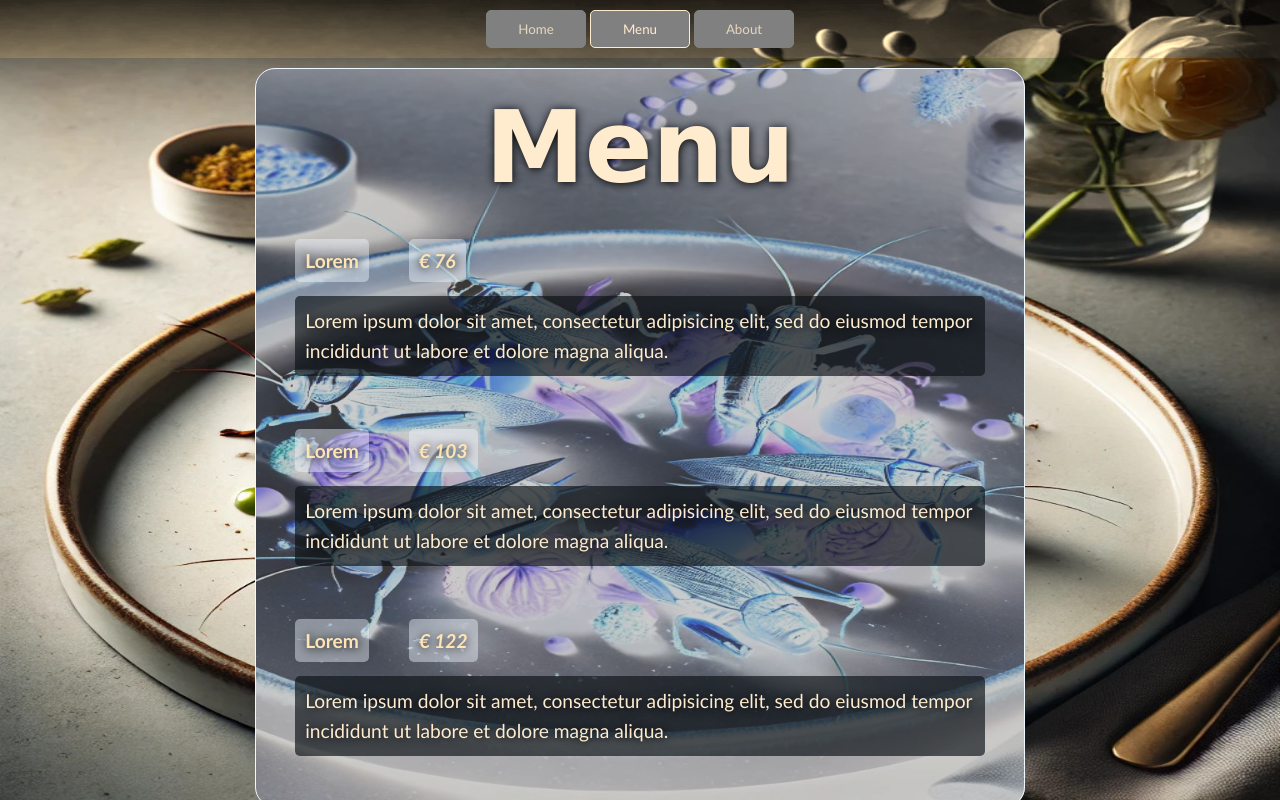
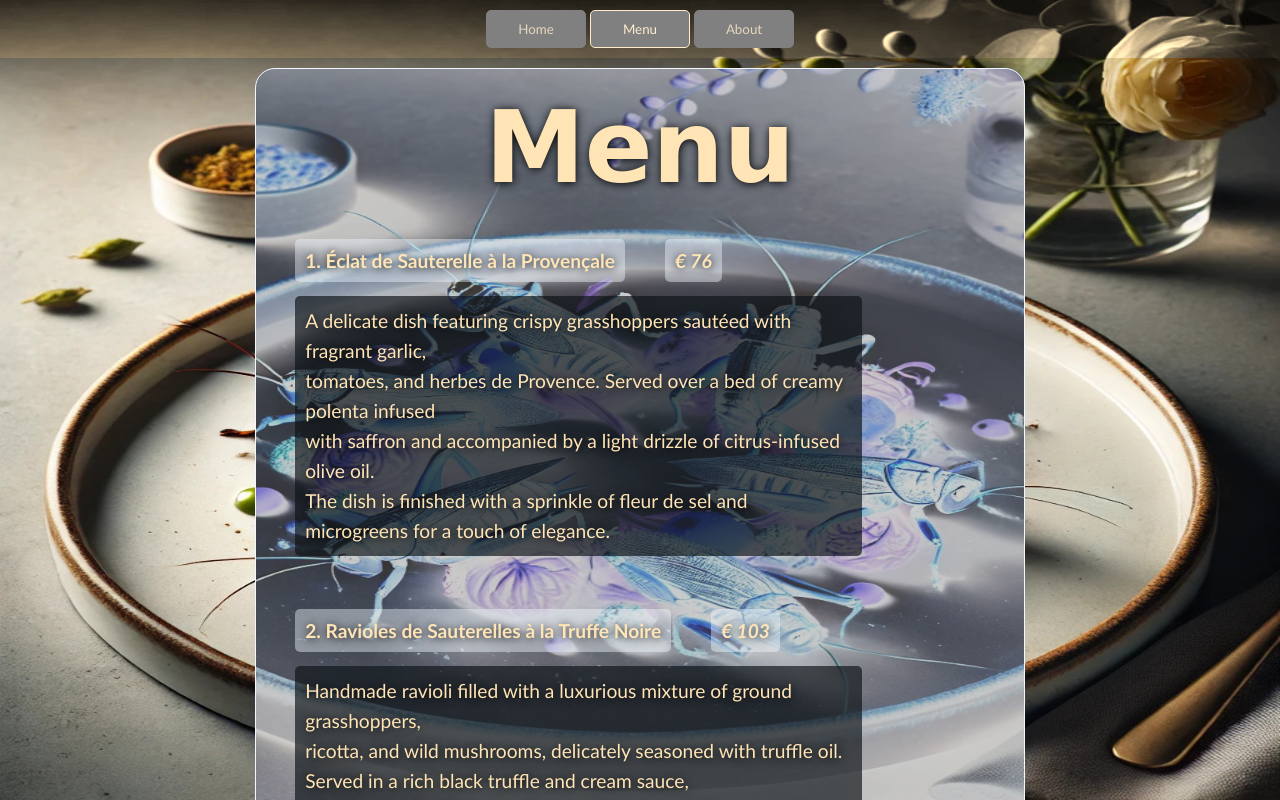
Before and after one commit to Zuxulius/odin-restaurant, a website built with webpack: page src/template.html in a window 1280 px wide. Both pictures are taken after a click on the button "Menu". Shown: the top 800 px of the page. Built offline with nearby package versions, Linux system fonts and the light colour scheme.

Commit message:
fix some styling and formatting

```diff
--- a/src/home.js
+++ b/src/home.js
@@ -8,11 +8,14 @@ h3.innerText = "A Michelin Star Restaurant";
 
 const p = document.createElement("p");
 p.textContent =
-`"Hop in the Grass" is a restaurant with one Michelin star.
-We serve only the finest grasshoppers from exotic ends of the earth,
-prepared in the style of traditional French cuisine.
-Indulge in the novel tastes of grasshoppers with a cosy, homey flavour.
-Let yourself be transported to the French countryside and "Hop in the Grass"!`
+`Welcome to "Hop in the Grass," a Michelin-starred culinary experience like no other.
+
+At our esteemed restaurant, we take pride in serving only the finest grasshoppers, sourced from the most exotic corners of the globe. Each dish is meticulously crafted in the tradition of classic French cuisine, offering a unique and sophisticated twist on a truly novel ingredient.
+
+Savor the distinct, cozy flavors that evoke the warmth and charm of the French countryside. Allow yourself to be whisked away on a culinary journey that is as unexpected as it is delightful.
+
+Embark on an unforgettable gastronomic adventure and -
+"Hop in the Grass!"`
 
 const content = document.querySelector(".content");
 
--- a/src/menu.js
+++ b/src/menu.js
@@ -2,33 +2,35 @@ import {content, h1, removeChildren} from "./home.js";
 
 const menu = [
     {
-        name: "Lorem",
+        name: "1. Éclat de Sauterelle à la Provençale",
         price: "€ 76",
         desc:
-                `
-                Lorem ipsum dolor sit amet,
-                consectetur adipisicing elit,
-                sed do eiusmod tempor incididunt ut labore et dolore magna aliqua.
+                `A delicate dish featuring crispy grasshoppers sautéed with fragrant garlic,
+                tomatoes, and herbes de Provence. Served over a bed of creamy polenta infused
+                with saffron and accompanied by a light drizzle of citrus-infused olive oil.
+                The dish is finished with a sprinkle of fleur de sel and microgreens for a touch of elegance.
                 `,
     },
     {
-        name: "Lorem",
+        name: "2. Ravioles de Sauterelles à la Truffe Noire",
         price: "€ 103",
         desc:
-                `
-                Lorem ipsum dolor sit amet,
-                consectetur adipisicing elit,
-                sed do eiusmod tempor incididunt ut labore et dolore magna aliqua.
+                `Handmade ravioli filled with a luxurious mixture of ground grasshoppers,
+                ricotta, and wild mushrooms, delicately seasoned with truffle oil.
+                Served in a rich black truffle and cream sauce,
+                garnished with shaved truffles and a dusting of Parmesan cheese.
+                This dish is a celebration of earthy flavors and decadent textures.
                 `,
     },
     {
-        name: "Lorem",
+        name: "3. Tournedos de Sauterelle et Foie Gras",
         price: "€ 122",
         desc:
-                `
-                Lorem ipsum dolor sit amet,
-                consectetur adipisicing elit,
-                sed do eiusmod tempor incididunt ut labore et dolore magna aliqua.
+                `A sublime combination of tender grasshopper filets and seared foie gras,
+                served atop a bed of velvety mashed potatoes enriched with butter and crème fraîche.
+                The dish is accompanied by a red wine and shallot reduction,
+                with a side of caramelized root vegetables. A true gastronomic indulgence,
+                blending the delicate flavors of grasshopper with the rich, buttery essence of foie gras.
                 `,
     },
 ]
--- a/src/styles.css
+++ b/src/styles.css
@@ -1,12 +1,13 @@
 body {
     margin: 0;
-    background-image: url("../grasshoppers.jpg");
-    background-size: 100% 100%;
+    min-height: 101vh;
+    background-image: url('../grasshoppers.jpg');
+    background-size: 100% 100vh;
     background-repeat: repeat;
     display: flex;
     flex-direction: column;
     align-items: center;
-    height: 100vh;
+    padding-bottom: 30px;
 }
 
 .content {
@@ -17,14 +18,17 @@ body {
     body {
         margin: 0;
         background-image: url("../grasshoppers.jpg");
-        background-size: 100% 100vh;
         background-repeat: repeat;
         display: flex;
         flex-direction: column;
         align-items: center;
+        padding-bottom: 30px;
     }
     .content {
         width: 60vw;
+    }
+    .content p {
+        max-width: 75%;
     }
 }
 
@@ -76,7 +80,7 @@ button:hover {
 .content p, h1, h3{
     margin: 20px;
     text-align: center;
-    color: blanchedalmond;
+    color: moccasin;
     text-shadow: 0.5px 0.5px 10px black;
     font-family:'Gill Sans', 'Gill Sans MT', Calibri, 'Trebuchet MS', sans-serif;
 }
@@ -96,16 +100,13 @@ button:hover {
     background-color: rgba(16, 21, 25, 0.683);
     padding: 10px;
     border-radius: 5px;
+    text-align: start;
+    white-space: pre-line;
 }
 
 .content h1 {
     font-family: cursive;
     font-size: 100px;
-}
-
-.homeImage {
-    width: 100%;
-    height: 75vh;
 }
 
 .addr-wrap {
@@ -124,6 +125,14 @@ button:hover {
     flex-direction: column;
     align-items: flex-start;
     width: 95%;
+    color: moccasin;
+}
+
+@media screen and (max-width: 480px) {
+    .menu-item-wrapper span {
+        display: flex;
+        flex-direction: column;
+    }
 }
 
 .menu-item-wrapper p {
@@ -135,7 +144,6 @@ button:hover {
 .menu-item-wrapper span p {
     font-weight: bolder;
     background-color: rgba(240, 248, 255, 0.431);
-    color: moccasin;
 }
 
 .menu-item-wrapper span + p {
```
